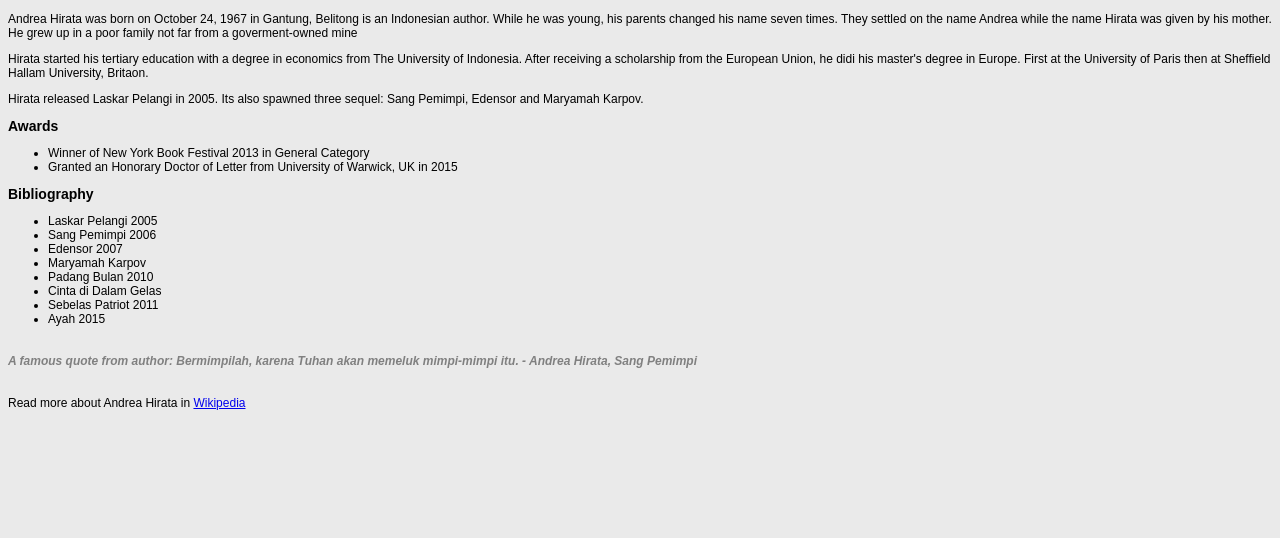
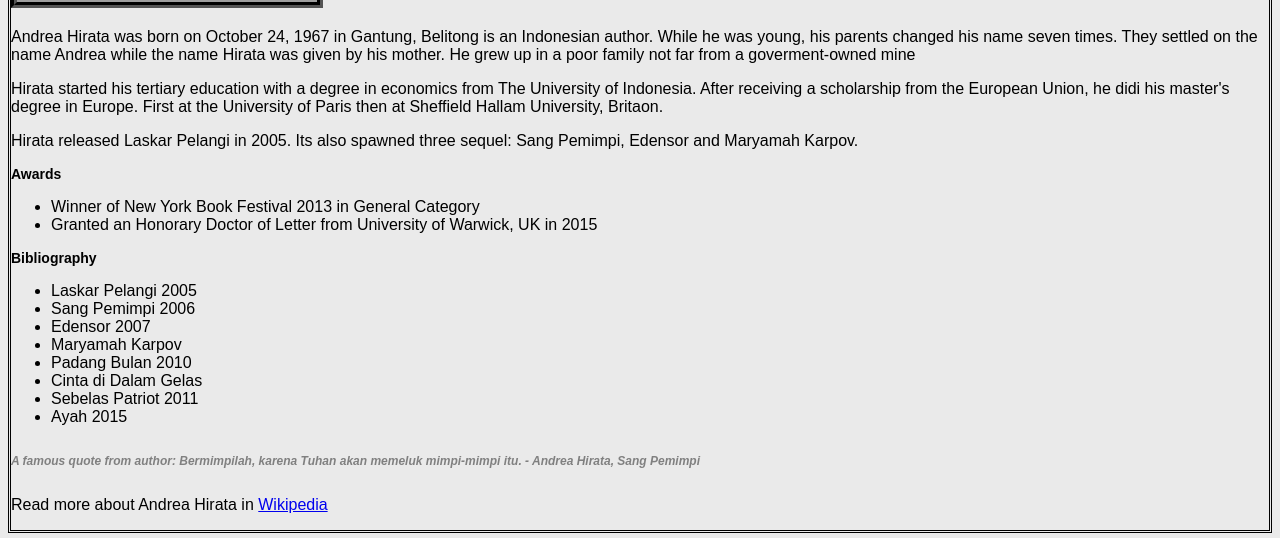
Before and after one commit to anisfriani/tributepage, a plain HTML site: page index.html in a window 1280 px wide. Shown: the part 300-838 px from the top of the page. Before the commit the page ends 800 px from the top, so only its background shows below. Drawn offline with Linux system fonts and the light colour scheme; grey boxes are pictures that could not be loaded.

Commit message:
Update index.css

```diff
--- a/index.css
+++ b/index.css
@@ -1,18 +1,18 @@
 body {
-  background-color: rgb(234,234,234);
+  background-color: #eaeaea;
   font-family: sans-serif;
   font-size: 12px
+  text-align: justify;
+  border: 3px double black;
     }
 
 h1 {
   font-family: fantasy;
   font-size: 24px;
-  align: center;
   }
 
 h2 {
   font-size: 14px;
-  font-decoration: underline;
   }
 
 h6 {
@@ -22,10 +22,6 @@ h6 {
   color: grey;
   }
 
-p {
-  align: justify;
-}
-
 .image {
   width: 300px;
   border: 6px groove black;
```
